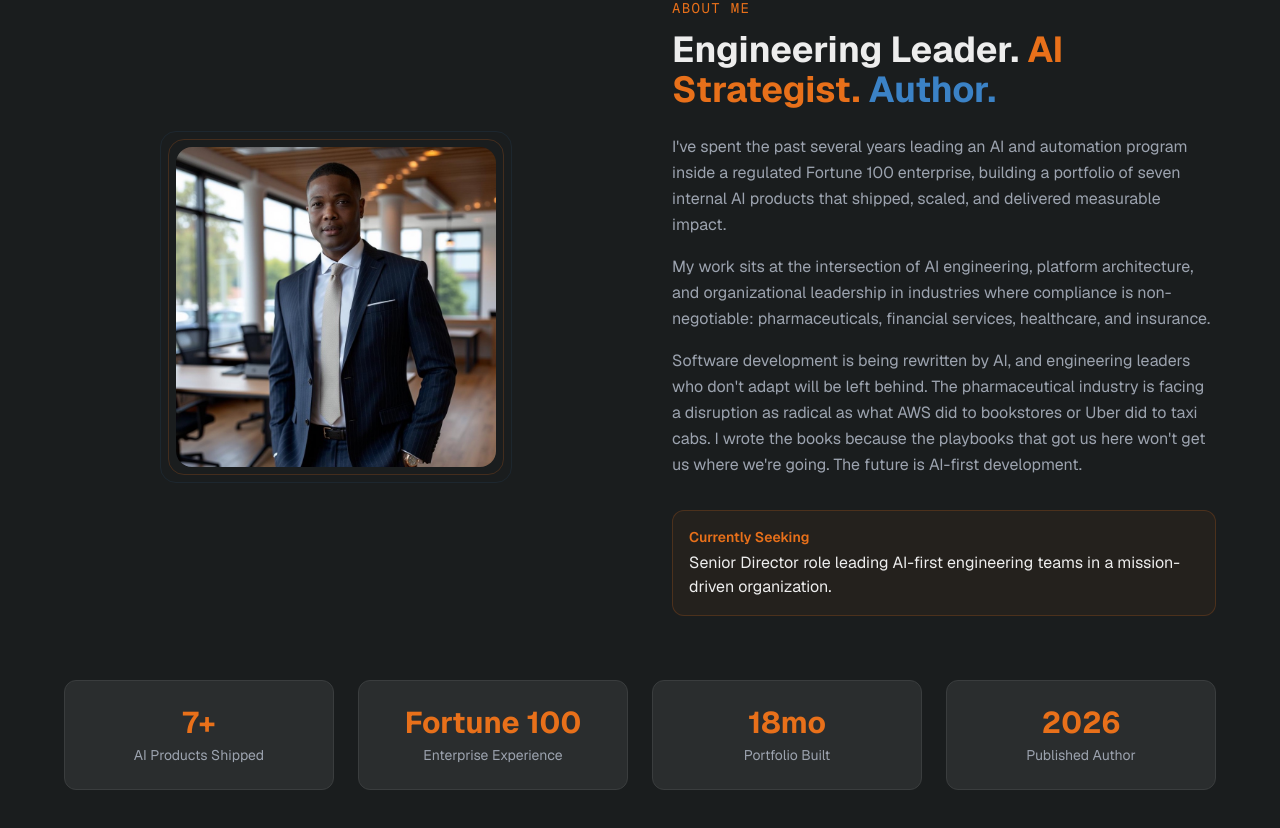
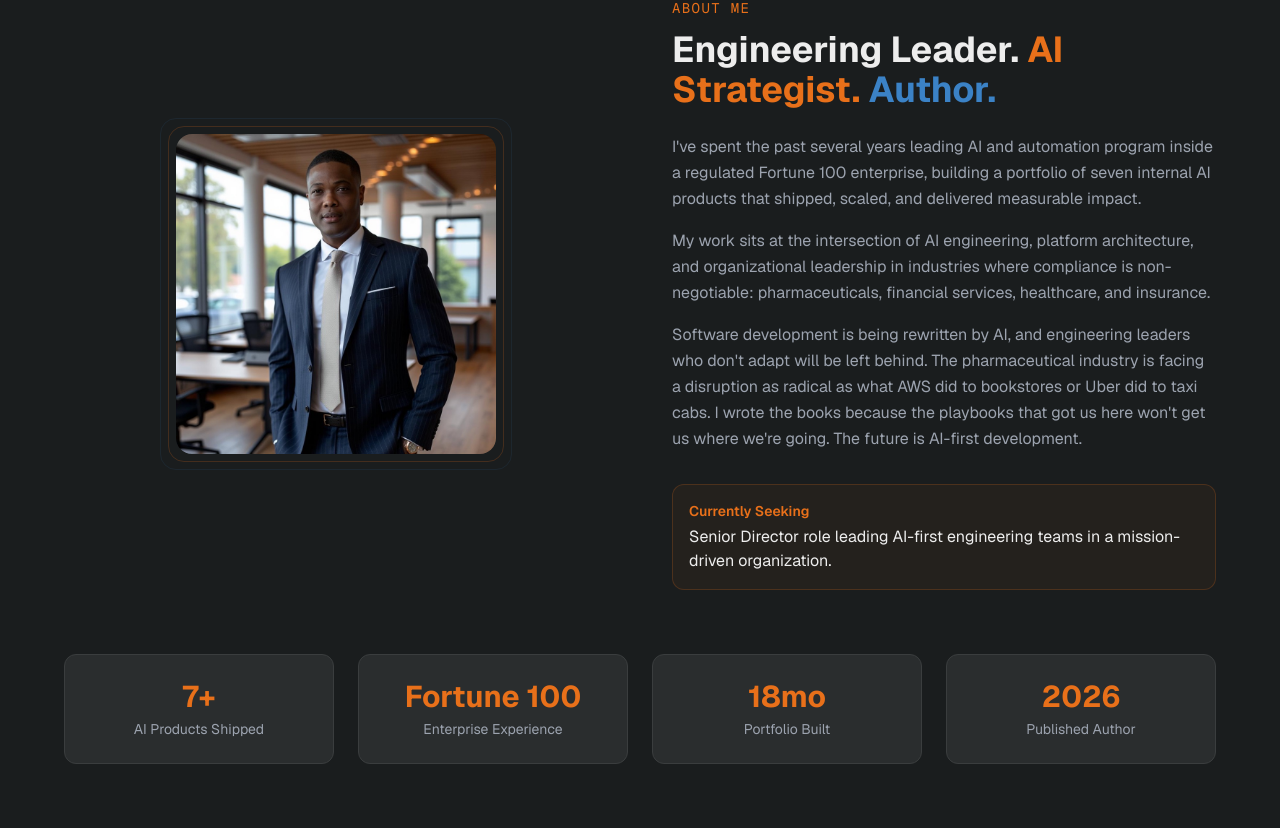
Before and after one commit to airportly/sheldonbarnesv2, a Next.js app: page / in a window 1280 px wide. Shown: the part 898-1726 px from the top of the page. Built offline with nearby package versions, Linux system fonts and the light colour scheme.

Commit message:
fix typo

```diff
--- a/src/components/About.tsx
+++ b/src/components/About.tsx
@@ -52,7 +52,7 @@ export default function About() {
             </h2>
             <div className="space-y-4 text-muted leading-relaxed">
               <p>
-                I&apos;ve spent the past several years leading an
+                I&apos;ve spent the past several years leading
                 AI and automation program inside a regulated Fortune 100 enterprise,
                 building a portfolio of seven internal AI products that shipped, scaled,
                 and delivered measurable impact.
```
